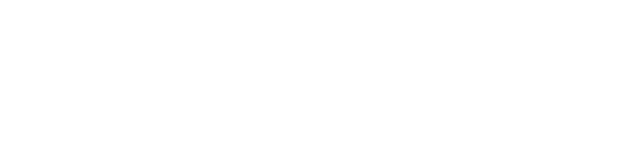
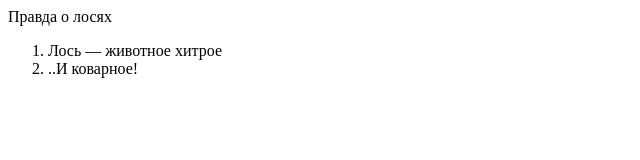
Before and after one commit to dimFora/TS-JS-DOM, a website: page index.html in a window 1280 px wide. Shown: the whole page, without its empty margins (0-640 px from the left). Drawn offline with Linux system fonts and the light colour scheme.

Commit message:
create index.html

```diff
--- a/index.html
+++ b/index.html
@@ -2,9 +2,14 @@
 <html lang="en">
 <head>
     <meta charset="UTF-8">
-    <title>Title</title>
+    <title>TS-JS-DOM</title>
 </head>
 <body>
-
+    Правда о лосях
+    <ol>
+        <li>Лось — животное хитрое</li>
+        <!-- комментарий -->
+        <li>..И коварное!</li>
+    </ol>
 </body>
 </html>
```
